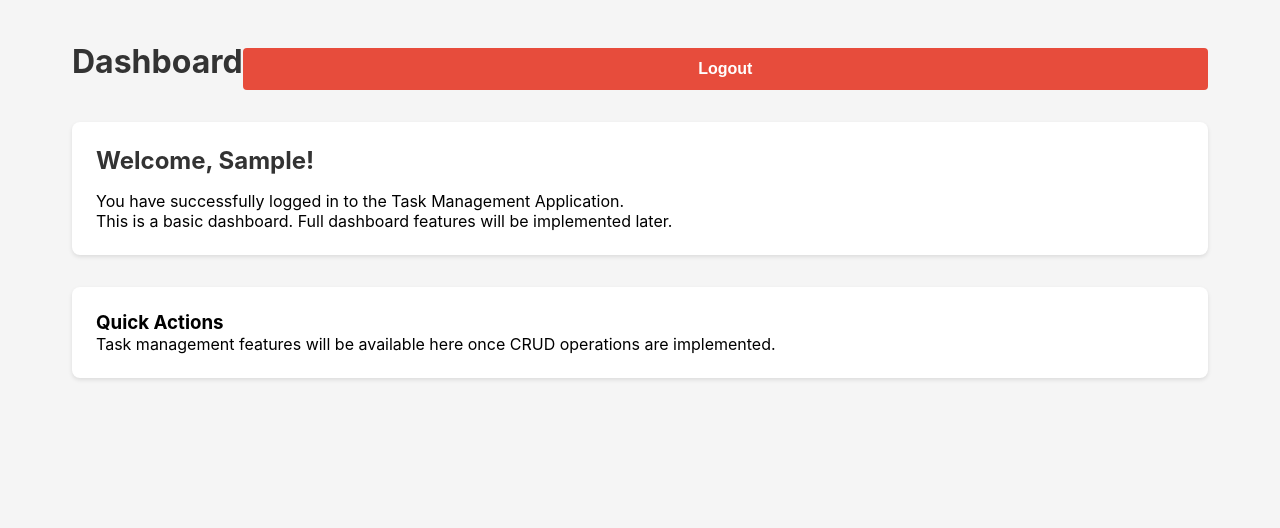
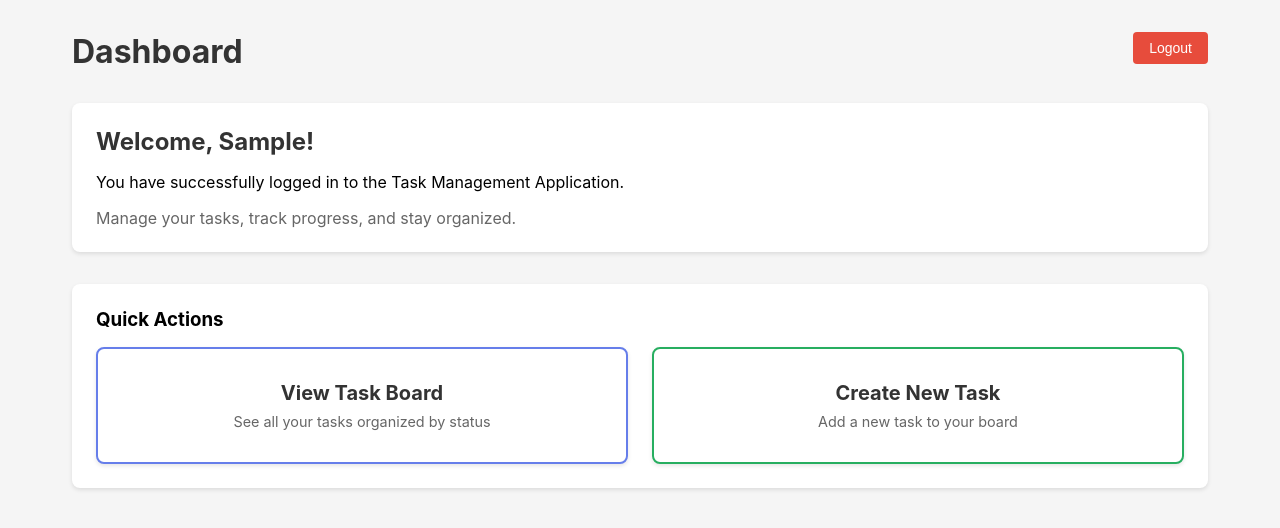
Before and after one commit to mpa92/Project_Group_10_Task_Management_Application, a React (Create React App) app in the folder client/: page /dashboard in a window 1280 px wide. Shown: the top 528 px of the page. Built offline with nearby package versions, Linux system fonts and the light colour scheme; no server answers; sample sign-in values are in the browser's storage.

Commit message:
Manually update dashboard

```diff
--- a/client/src/components/Dashboard/Dashboard.css
+++ b/client/src/components/Dashboard/Dashboard.css
@@ -7,12 +7,28 @@
 .dashboard-header {
   display: flex;
   justify-content: space-between;
-  align-items: center;
+  align-items: flex-start;
   margin-bottom: 2rem;
 }
 
 .dashboard-header h1 {
   color: #333;
+}
+
+.btn-logout {
+  padding: 0.5rem 1rem;
+  background: #e74c3c;
+  color: white;
+  border: none;
+  border-radius: 4px;
+  font-size: 0.875rem;
+  font-weight: 500;
+  cursor: pointer;
+  transition: background 0.2s;
+}
+
+.btn-logout:hover {
+  background: #c0392b;
 }
 
 .stats-grid {
@@ -87,3 +103,61 @@
 .btn-primary:hover {
   background: #5568d3;
 }
+
+.quick-actions {
+  display: grid;
+  grid-template-columns: repeat(auto-fit, minmax(250px, 1fr));
+  gap: 1.5rem;
+  margin-top: 1rem;
+}
+
+.action-card {
+  background: white;
+  padding: 2rem;
+  border-radius: 8px;
+  box-shadow: 0 2px 4px rgba(0, 0, 0, 0.1);
+  text-decoration: none;
+  color: inherit;
+  transition: all 0.3s ease;
+  border: 2px solid transparent;
+  text-align: center;
+}
+
+.action-card:hover {
+  transform: translateY(-5px);
+  box-shadow: 0 4px 12px rgba(0, 0, 0, 0.15);
+}
+
+.action-card-primary {
+  border-color: #667eea;
+}
+
+.action-card-primary:hover {
+  background: #f8f9ff;
+}
+
+.action-card-success {
+  border-color: #27ae60;
+}
+
+.action-card-success:hover {
+  background: #f0fff4;
+}
+
+.action-card-info {
+  border-color: #95a5a6;
+  opacity: 0.7;
+  cursor: default;
+}
+
+.action-card h4 {
+  margin: 0 0 0.5rem 0;
+  color: #333;
+  font-size: 1.25rem;
+}
+
+.action-card p {
+  margin: 0;
+  color: #666;
+  font-size: 0.9rem;
+}
--- a/client/src/components/Dashboard/Dashboard.js
+++ b/client/src/components/Dashboard/Dashboard.js
@@ -1,5 +1,5 @@
 import React, { useState, useEffect } from 'react';
-import { useNavigate } from 'react-router-dom';
+import { useNavigate, Link } from 'react-router-dom';
 import api from '../../utils/api';
 import './Dashboard.css';
 
@@ -53,9 +53,8 @@ const Dashboard = () => {
       <header className="dashboard-header">
         <h1>Dashboard</h1>
         <button
-          className="btn-primary"
+          className="btn-logout"
           onClick={handleLogout}
-          style={{ background: '#e74c3c' }}
         >
           Logout
         </button>
@@ -64,12 +63,24 @@ const Dashboard = () => {
       <div className="dashboard-section">
         <h2>Welcome{user?.firstName ? `, ${user.firstName}` : ''}!</h2>
         <p>You have successfully logged in to the Task Management Application.</p>
-        <p>This is a basic dashboard. Full dashboard features will be implemented later.</p>
+        <p style={{ marginTop: '1rem', color: '#666' }}>
+          Manage your tasks, track progress, and stay organized.
+        </p>
       </div>
 
       <div className="dashboard-section">
         <h3>Quick Actions</h3>
-        <p>Task management features will be available here once CRUD operations are implemented.</p>
+        <div className="quick-actions">
+          <Link to="/tasks" className="action-card action-card-primary">
+            <h4>View Task Board</h4>
+            <p>See all your tasks organized by status</p>
+          </Link>
+
+          <Link to="/tasks/new" className="action-card action-card-success">
+            <h4>Create New Task</h4>
+            <p>Add a new task to your board</p>
+          </Link>
+        </div>
       </div>
     </div>
   );
--- a/client/src/components/Tasks/TaskBoard.js
+++ b/client/src/components/Tasks/TaskBoard.js
@@ -53,6 +53,9 @@ const TaskBoard = () => {
     <div className="task-board">
       <header className="task-board-header">
         <h1>Task Board</h1>
+        <Link to="/dashboard" className="btn-back-dashboard">
+          Back to Dashboard
+        </Link>
       </header>
 
       <div className="filters">
--- a/client/src/components/Tasks/Tasks.css
+++ b/client/src/components/Tasks/Tasks.css
@@ -1,3 +1,21 @@
+.btn-back-dashboard {
+  padding: 0.5rem 1rem;
+  background: #667eea;
+  color: white;
+  border: none;
+  border-radius: 4px;
+  font-size: 0.875rem;
+  font-weight: 500;
+  cursor: pointer;
+  text-decoration: none;
+  transition: background 0.2s;
+  display: inline-block;
+}
+
+.btn-back-dashboard:hover {
+  background: #5568d3;
+}
+
 .task-board {
   padding: 2rem;
   max-width: 1200px;
```
